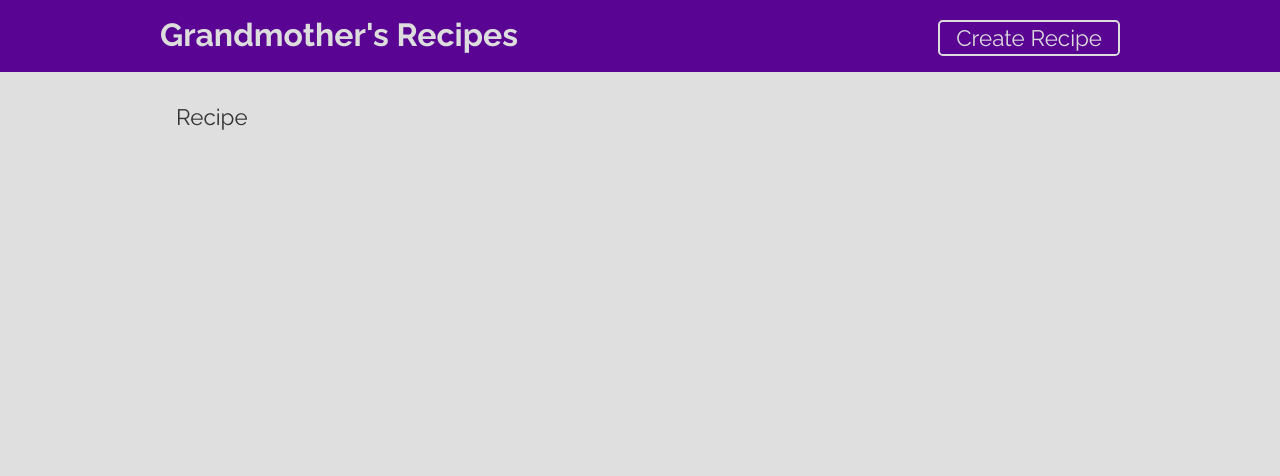
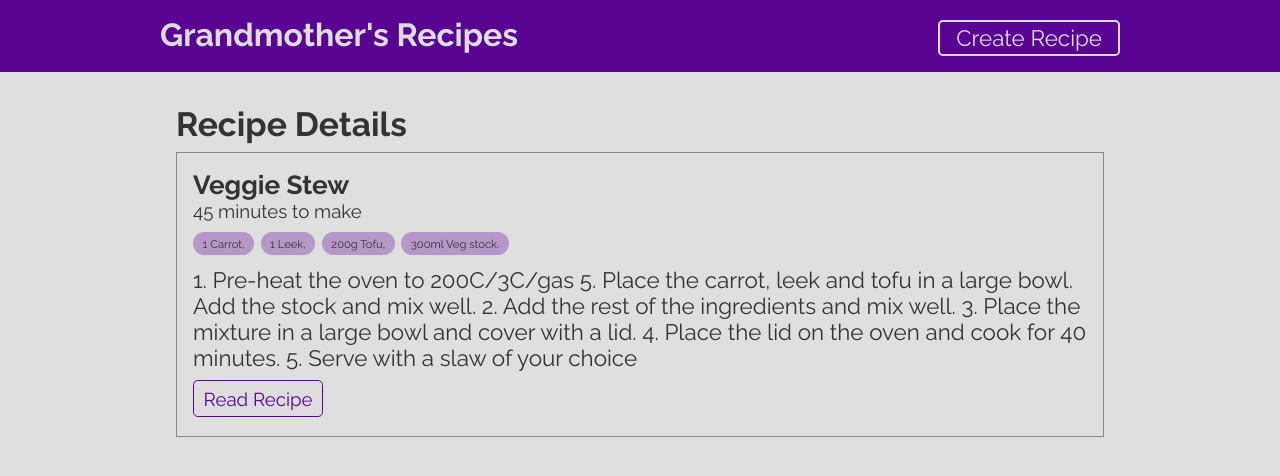
Before and after one commit to codehvila/Recetas, a React (Create React App) app: page /recipes/1 in a window 1280 px wide. Shown: the top 476 px of the page. Built offline with nearby package versions, Linux system fonts and the light colour scheme; data requests are answered from the project's data file.

Commit message:
Create Recipe detail page

```diff
--- a/src/pages/recipe/Recipe.js
+++ b/src/pages/recipe/Recipe.js
@@ -1,5 +1,37 @@
+import { useParams, Link } from "react-router-dom";
+import useFetch from "../../hooks/useFetch";
+
 import styles from "./Recipe.module.css";
 
 export default function Recipe() {
-  return <div className={styles.Recipe}>Recipe</div>;
+  const { recipeId } = useParams();
+  const endPoint = "http://localhost:3005/recipes/" + recipeId;
+  const { data: recipe, isPending, error } = useFetch(endPoint);
+
+  return (
+    <div className={styles.Recipe}>
+      <h2>Recipe Details</h2>
+      {error && <div className="error">{error}</div>}
+      {isPending && (
+        <div className="loading">Loading Recipe {recipeId} ...</div>
+      )}
+      {recipe && (
+        <div className={styles.card}>
+          <h3>{recipe.title}</h3>
+          <p className={styles.cookingTime}>{recipe.cookingTime} to make</p>
+          <div className={styles.ingredientsLine}>
+            {recipe.ingredients.map((ingredient) => (
+              <span key={ingredient} className={styles.ingredients}>
+                {ingredient}
+              </span>
+            ))}
+          </div>
+          <p>{recipe.method}</p>
+          <Link to={`/recipes/${recipe.id}`} className={styles.button}>
+            Read Recipe
+          </Link>
+        </div>
+      )}
+    </div>
+  );
 }
--- a/src/pages/recipe/Recipe.module.css
+++ b/src/pages/recipe/Recipe.module.css
@@ -0,0 +1,59 @@
+.Recipe {
+  padding: 0 0 32px 0;
+}
+
+.card {
+  margin: 0.5rem 0;
+  padding: 1rem;
+  border: 1px solid #888;
+  box-sizing: border-box;
+  max-width: 960px;
+}
+
+.cookingTime {
+  font-size: smaller;
+}
+
+.ingredientsLine {
+  display: flex;
+  flex-wrap: wrap;
+  margin-top: 0.4rem;
+  margin-bottom: 0.5rem;
+}
+
+.ingredients {
+  background-color: hsl(276, 31%, 69%);
+  margin-top: 0.2rem;
+  margin-right: 0.4rem;
+  margin-bottom: 0.2rem;
+  font-size: 0.7rem;
+  padding: 0.3rem 0.6rem;
+  /* border: 1px solid #555; */
+  border-radius: 0.8rem;
+}
+
+.ingredients::after {
+  content: ", ";
+}
+
+.ingredients:last-child::after {
+  content: "."
+}
+
+.button {
+  display: inline-block;
+  border: 1px solid rgb(89, 4, 146);
+  margin: 0.6rem 0 0.2rem;
+  padding: 0.4rem 0.6rem;
+  font-size: smaller;
+  background-color: #ddd;
+  color: rgb(89, 4, 146);
+  text-decoration: none;
+  border-radius: 0.3rem;
+}
+
+.button:hover {
+  background-color: rgb(89, 4, 146);
+  color: #ddd;
+  transition: all 0.2s ease;
+}
```
